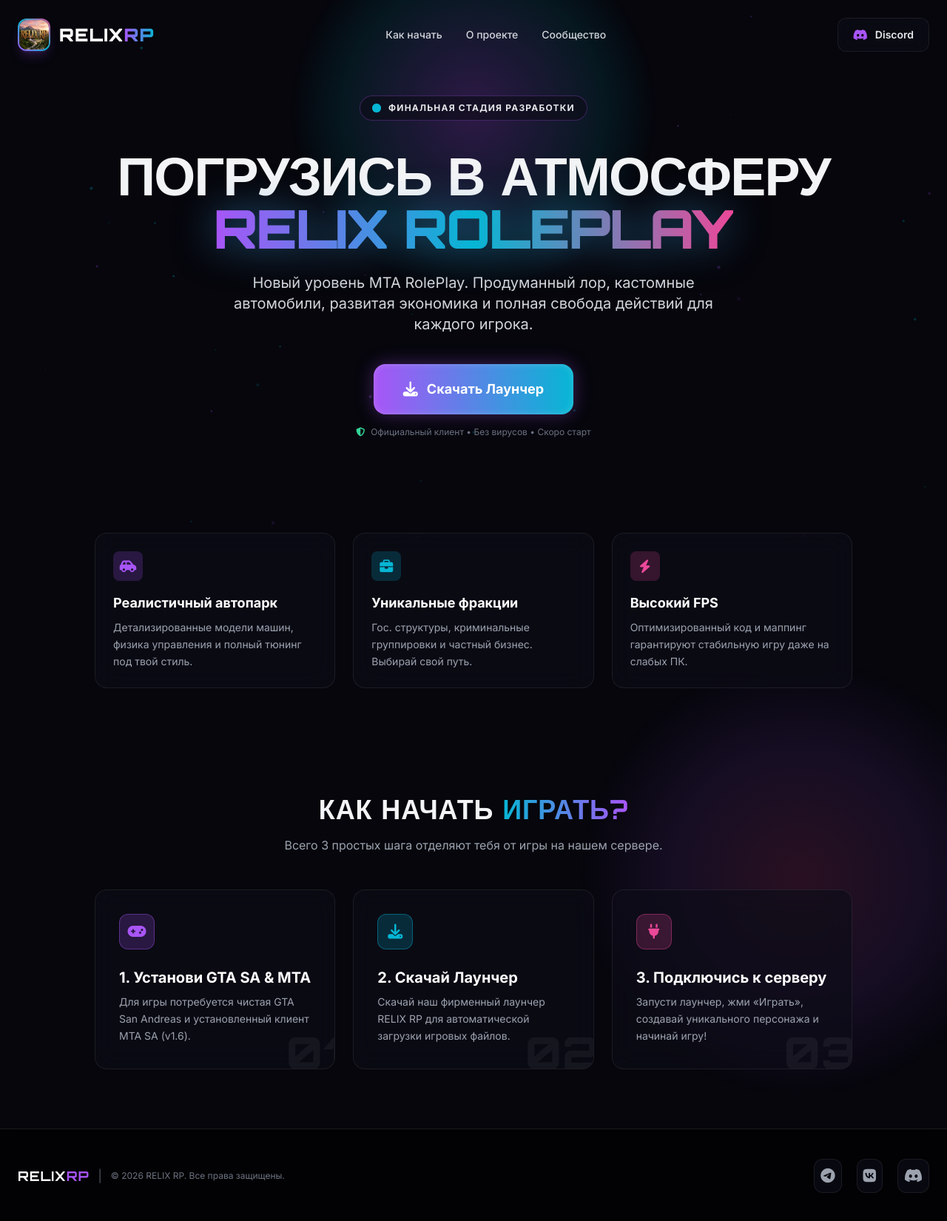
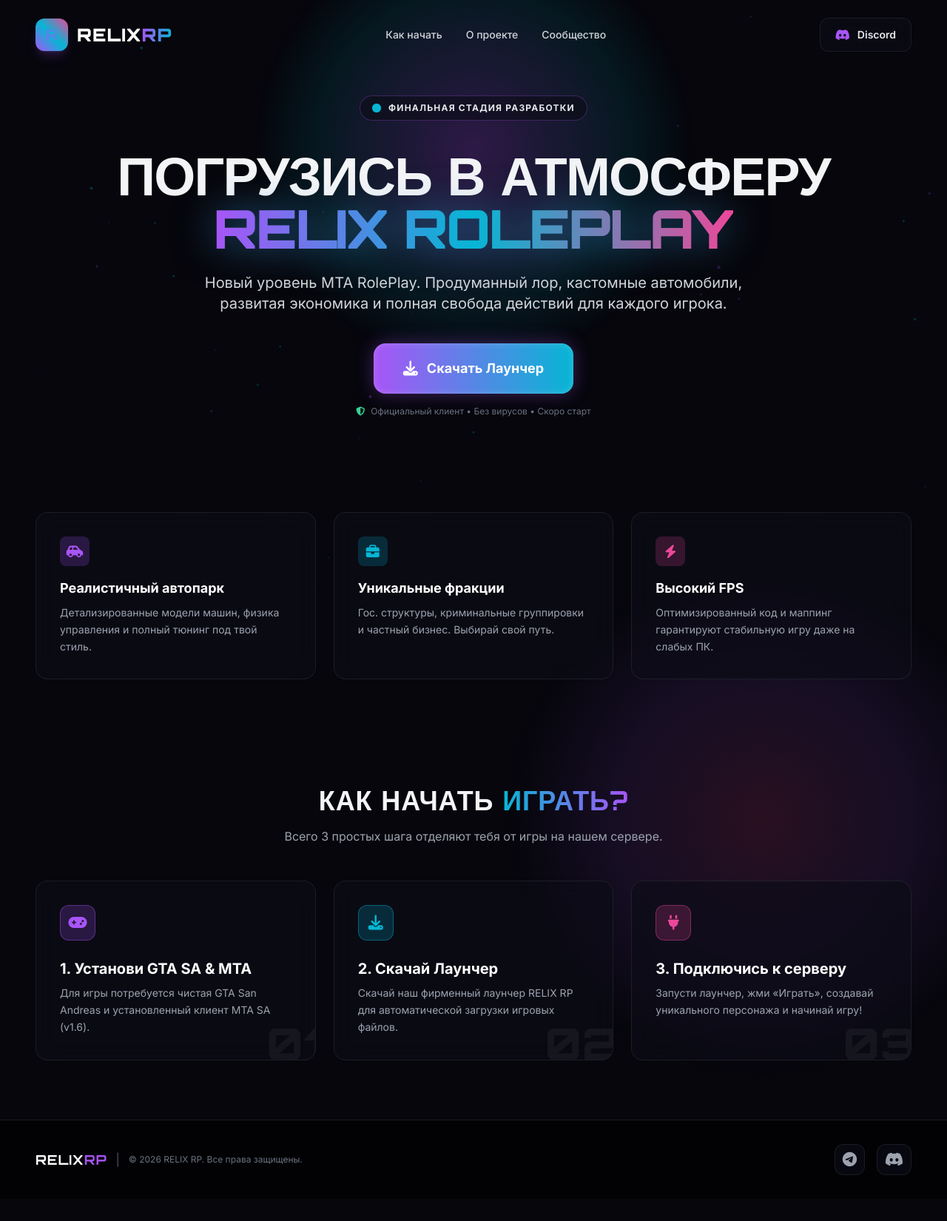
Before and after one commit to pauchek385/relix-rp-website, a plain HTML site: page index.html in a window 1280 px wide. Shown: the top 1650 px of the page at 74% size. After the commit the page ends 1620 px from the top, so only its background shows below. Drawn offline with nearby package versions, Linux system fonts and the light colour scheme.

Commit message:
Add files via upload

```diff
--- a/index.html
+++ b/index.html
@@ -70,8 +70,8 @@
         /* Фоновые неоновые пятна */
         .glow-bg-1 {
             position: absolute;
-            width: 500px;
-            height: 500px;
+            width: 600px;
+            height: 600px;
             background: radial-gradient(circle, rgba(168, 85, 247, 0.25) 0%, rgba(6, 182, 212, 0.1) 50%, rgba(0,0,0,0) 70%);
             top: -100px;
             left: 50%;
@@ -82,8 +82,8 @@
 
         .glow-bg-2 {
             position: absolute;
-            width: 600px;
-            height: 600px;
+            width: 700px;
+            height: 700px;
             background: radial-gradient(circle, rgba(236, 72, 153, 0.15) 0%, rgba(168, 85, 247, 0.1) 40%, rgba(0,0,0,0) 70%);
             bottom: 10%;
             right: -100px;
@@ -150,12 +150,12 @@
     <div class="glow-bg-1"></div>
     <div class="glow-bg-2"></div>
 
-    <!-- Шапка / Навигация -->
-    <header class="relative z-20 container mx-auto px-6 py-6 flex justify-between items-center">
+    <!-- Шапка / Навигация (расширена по бокам) -->
+    <header class="relative z-20 w-full px-6 sm:px-12 py-6 flex justify-between items-center">
         <a href="#" class="flex items-center space-x-3 group">
             <div class="w-11 h-11 rounded-xl bg-gradient-to-tr from-relix-purple via-relix-cyan to-relix-pink p-[2px] shadow-lg shadow-purple-500/20 group-hover:scale-105 transition-transform duration-300">
-                <div class="w-full h-full bg-relix-dark rounded-[10px] flex items-center justify-center overflow-hidden">
-                    <img src="logo.png" alt="Logo" class="w-full h-full object-cover">
+                <div class="w-full h-full bg-relix-dark rounded-[10px] flex items-center justify-center font-display font-black text-xl text-transparent bg-clip-text bg-gradient-to-tr from-relix-purple to-relix-cyan">
+                    R
                 </div>
             </div>
             <span class="font-display font-black text-2xl tracking-wider text-white">
@@ -176,7 +176,7 @@
     </header>
 
     <!-- Главная секция (Hero Section) -->
-    <main class="relative z-10 container mx-auto px-6 pt-10 pb-20 flex-grow flex flex-col items-center justify-center text-center">
+    <main class="relative z-10 w-full px-6 sm:px-12 pt-10 pb-20 flex-grow flex flex-col items-center justify-center text-center">
 
         <!-- Статус разработки -->
         <div class="inline-flex items-center gap-2.5 px-4 py-2 rounded-full glass-card mb-8 animate-float border border-relix-purple/30">
@@ -188,7 +188,7 @@
         </div>
 
         <!-- Главный заголовок с неоновым свечением -->
-        <h1 class="font-display font-black text-4xl sm:text-6xl md:text-7xl tracking-tight mb-6 max-w-5xl uppercase leading-tight">
+        <h1 class="font-display font-black text-4xl sm:text-6xl md:text-7xl tracking-tight mb-6 max-w-6xl uppercase leading-tight">
             Погрузись в атмосферу <br>
             <span class="text-transparent bg-clip-text bg-gradient-to-r from-relix-purple via-relix-cyan to-relix-pink animate-pulse-glow">
                 RELIX ROLEPLAY
@@ -196,7 +196,7 @@
         </h1>
 
         <!-- Подзаголовок -->
-        <p class="text-gray-300 text-lg sm:text-xl max-w-2xl mb-10 font-normal leading-relaxed">
+        <p class="text-gray-300 text-lg sm:text-xl max-w-3xl mb-10 font-normal leading-relaxed">
             Новый уровень MTA RolePlay. Продуманный лор, кастомные автомобили, развитая экономика и полная свобода действий для каждого игрока.
         </p>
 
@@ -214,24 +214,24 @@
             <i class="fas fa-shield-halved text-emerald-400"></i> Официальный клиент • Без вирусов • Скоро старт
         </p>
 
-        <!-- Блок "О проекте" -->
-        <section id="about" class="w-full max-w-5xl mt-24 pt-8">
+        <!-- Блок "О проекте" (расширен) -->
+        <section id="about" class="w-full max-w-7xl mt-24 pt-8">
             <div class="grid grid-cols-1 md:grid-cols-3 gap-6">
-                <div class="glass-card p-6 rounded-2xl text-left">
+                <div class="glass-card p-6 sm:p-8 rounded-2xl text-left">
                     <div class="w-10 h-10 rounded-lg bg-relix-purple/20 text-relix-purple flex items-center justify-center mb-4 text-lg">
                         <i class="fas fa-car-side"></i>
                     </div>
                     <h3 class="text-lg font-bold mb-2 text-white">Реалистичный автопарк</h3>
                     <p class="text-sm text-gray-400 leading-relaxed">Детализированные модели машин, физика управления и полный тюнинг под твой стиль.</p>
                 </div>
-                <div class="glass-card p-6 rounded-2xl text-left">
+                <div class="glass-card p-6 sm:p-8 rounded-2xl text-left">
                     <div class="w-10 h-10 rounded-lg bg-relix-cyan/20 text-relix-cyan flex items-center justify-center mb-4 text-lg">
                         <i class="fas fa-briefcase"></i>
                     </div>
                     <h3 class="text-lg font-bold mb-2 text-white">Уникальные фракции</h3>
                     <p class="text-sm text-gray-400 leading-relaxed">Гос. структуры, криминальные группировки и частный бизнес. Выбирай свой путь.</p>
                 </div>
-                <div class="glass-card p-6 rounded-2xl text-left">
+                <div class="glass-card p-6 sm:p-8 rounded-2xl text-left">
                     <div class="w-10 h-10 rounded-lg bg-relix-pink/20 text-relix-pink flex items-center justify-center mb-4 text-lg">
                         <i class="fas fa-bolt"></i>
                     </div>
@@ -241,8 +241,8 @@
             </div>
         </section>
 
-        <!-- Блок "Как начать играть" -->
-        <section id="how-to-play" class="w-full max-w-5xl mt-28 pt-8">
+        <!-- Блок "Как начать играть" (расширен) -->
+        <section id="how-to-play" class="w-full max-w-7xl mt-28 pt-8">
             <h2 class="font-display font-bold text-2xl sm:text-4xl text-center mb-4 uppercase tracking-wide">
                 Как начать <span class="text-transparent bg-clip-text bg-gradient-to-r from-relix-cyan to-relix-purple">играть?</span>
             </h2>
@@ -291,9 +291,9 @@
 
     </main>
 
-    <!-- Подвал / Футер -->
-    <footer id="socials" class="relative z-10 border-t border-white/10 py-10 bg-black/60 backdrop-blur-md">
-        <div class="container mx-auto px-6 flex flex-col md:flex-row justify-between items-center gap-6">
+    <!-- Подвал / Футер (расширен по краям) -->
+    <footer id="socials" class="relative z-10 border-t border-white/10 py-8 bg-black/60 backdrop-blur-md w-full px-6 sm:px-12">
+        <div class="w-full flex flex-col md:flex-row justify-between items-center gap-6">
             <div class="flex items-center space-x-3">
                 <span class="font-display font-bold text-lg tracking-wider text-white">
                     RELIX<span class="text-relix-purple">RP</span>
@@ -304,15 +304,12 @@
                 </p>
             </div>
 
-            <!-- Ссылки на соцсети -->
-            <div class="flex space-x-5 text-gray-400 text-xl">
-                <a href="https://t.me" target="_blank" class="hover:text-relix-cyan transition-colors p-2 glass-card rounded-xl">
+            <!-- Ссылки на соцсети (Без ВК) -->
+            <div class="flex space-x-4 text-gray-400 text-xl">
+                <a href="https://t.me" target="_blank" class="hover:text-relix-cyan transition-colors p-2.5 glass-card rounded-xl flex items-center justify-center">
                     <i class="fab fa-telegram"></i>
                 </a>
-                <a href="https://vk.com" target="_blank" class="hover:text-relix-purple transition-colors p-2 glass-card rounded-xl">
-                    <i class="fab fa-vk"></i>
-                </a>
-                <a href="https://discord.gg" target="_blank" class="hover:text-relix-pink transition-colors p-2 glass-card rounded-xl">
+                <a href="https://discord.gg" target="_blank" class="hover:text-relix-pink transition-colors p-2.5 glass-card rounded-xl flex items-center justify-center">
                     <i class="fab fa-discord"></i>
                 </a>
             </div>
@@ -346,22 +343,19 @@
             </p>
 
             <div class="bg-white/5 border border-white/10 rounded-2xl p-4 mb-6 text-center">
-                <span class="text-xs text-gray-400 uppercase tracking-widest block mb-2 font-semibold">Следи за датой старта</span>
-                <div class="flex justify-center gap-3">
-                    <a href="https://t.me" target="_blank" class="px-4 py-2 rounded-xl bg-sky-500/20 text-sky-400 hover:bg-sky-500/30 text-xs font-bold transition-all flex items-center gap-2">
-                        <i class="fab fa-telegram"></i> Telegram
+                <span class="text-xs text-gray-400 uppercase tracking-widest block mb-3 font-semibold">Следи за датой старта</span>
+                <div class="flex justify-center gap-4">
+                    <a href="https://t.me" target="_blank" class="px-5 py-2.5 rounded-xl bg-sky-500/20 text-sky-400 hover:bg-sky-500/30 text-xs font-bold transition-all flex items-center gap-2">
+                        <i class="fab fa-telegram text-sm"></i> Telegram
                     </a>
-                    <a href="https://discord.gg" target="_blank" class="px-4 py-2 rounded-xl bg-indigo-500/20 text-indigo-400 hover:bg-indigo-500/30 text-xs font-bold transition-all flex items-center gap-2">
-                        <i class="fab fa-discord"></i> Discord
-                    </a>
-                    <a href="https://vk.com" target="_blank" class="px-4 py-2 rounded-xl bg-blue-600/20 text-blue-400 hover:bg-blue-600/30 text-xs font-bold transition-all flex items-center gap-2">
-                        <i class="fab fa-vk"></i> ВКонтакте
+                    <a href="https://discord.gg" target="_blank" class="px-5 py-2.5 rounded-xl bg-indigo-500/20 text-indigo-400 hover:bg-indigo-500/30 text-xs font-bold transition-all flex items-center gap-2">
+                        <i class="fab fa-discord text-sm"></i> Discord
                     </a>
                 </div>
             </div>
 
             <!-- Кнопка закрытия -->
-            <button id="closeModalBtn" class="w-full py-3.5 rounded-xl bg-gradient-to-r from-relix-purple to-relix-cyan text-white font-bold text-sm hover:opacity-95 transition-opacity shadow-lg shadow-purple-500/25">
+            <button id="closeModalBtn" class="w-full py-3.5 rounded-xl bg-gradient-to-r from-relix-purple to-relix-cyan text-white font-bold text-sm hover:opacity-95 transition-opacity shadow-lg shadow-purple-500/25 cursor-pointer">
                 Понятно, буду ждать!
             </button>
         </div>
```
